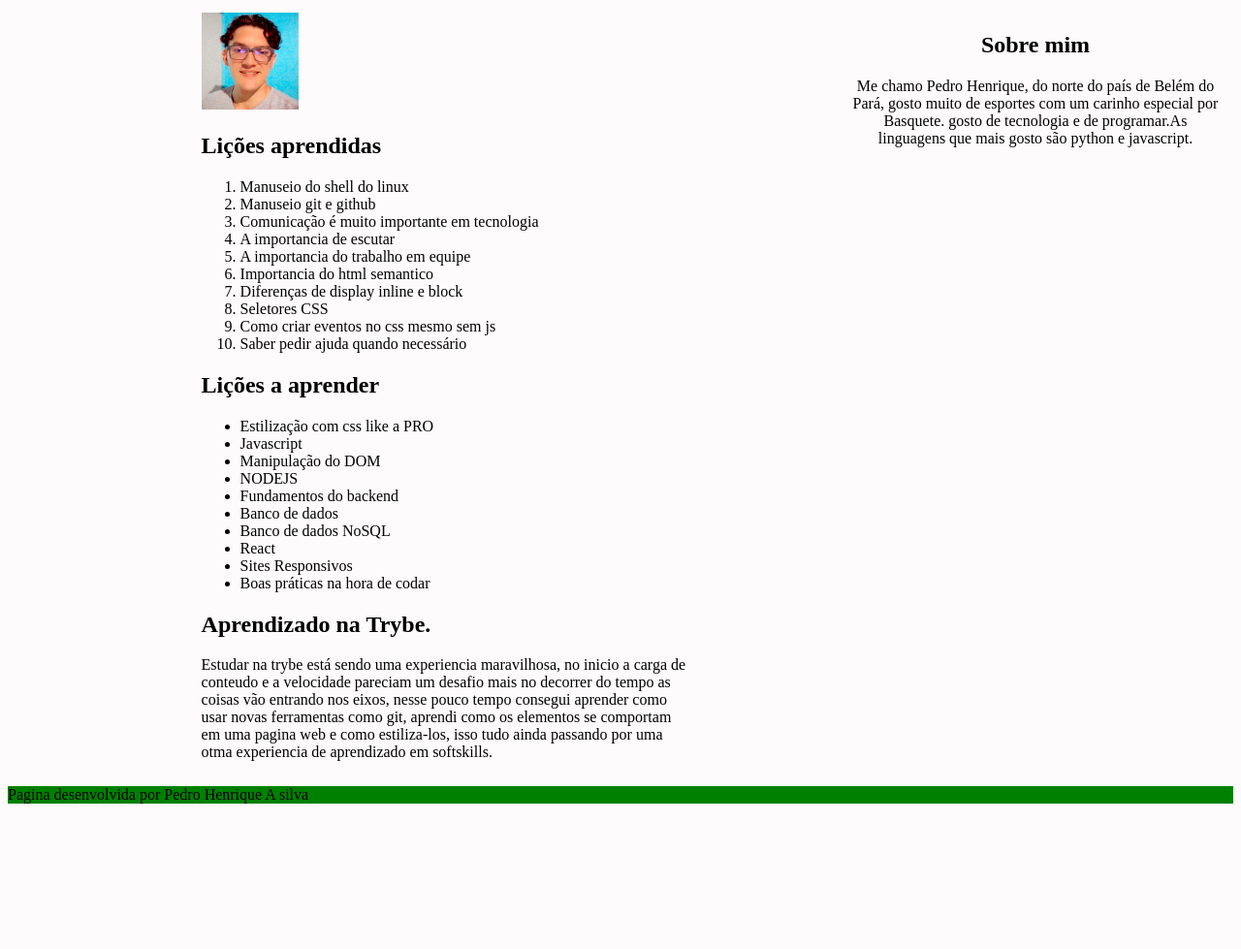
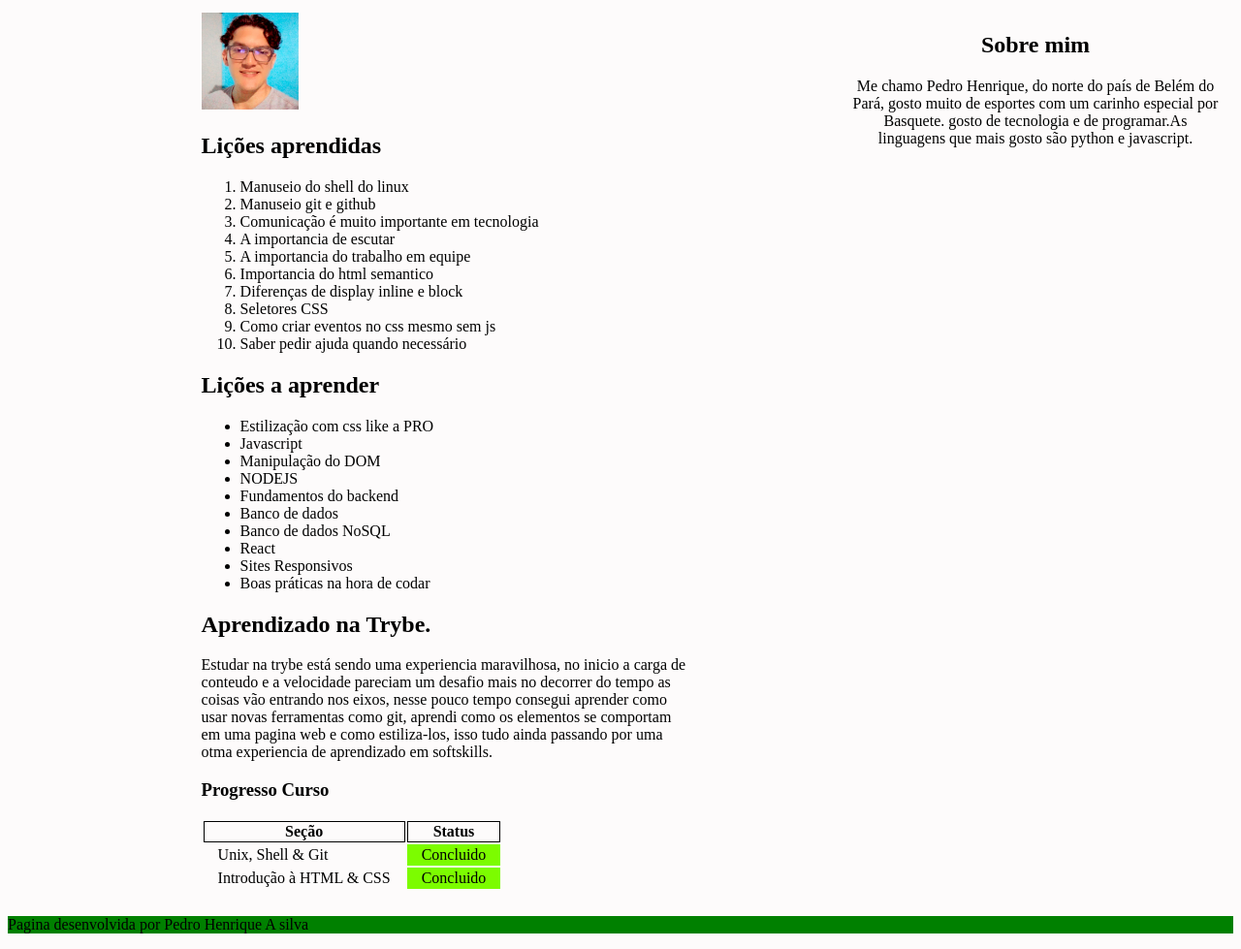
Before and after one commit to pedro-henrique-a-silva/lessons-learned, a website: page index.html in a window 1280 px wide. Shown: the part 147-1126 px from the top of the page at 97% size. Before the commit the page ends 992 px from the top, so only its background shows below. Drawn offline with Linux system fonts and the light colour scheme.

Commit message:
Requisito bonus 12 e 13 concluidos

```diff
--- a/index.html
+++ b/index.html
@@ -71,6 +71,24 @@
 
       </article>
     </section>
+
+    <section>
+      <h3>Progresso Curso</h3>
+      <table class="table-course">
+        <tr>
+          <th class="table-head">Seção</th>
+          <th class="table-head">Status</th>
+        </tr>
+        <tr>
+          <td>Unix, Shell & Git</td>
+          <td class="finished">Concluido</td>
+        </tr>
+        <tr>
+          <td>Introdução à HTML & CSS</td>
+          <td class="finished">Concluido</td>
+        </tr>
+      </table>
+    </section>
   </main>
 
   <aside id="sidebar">
--- a/style.css
+++ b/style.css
@@ -52,3 +52,15 @@ main img {
 footer {
   background-color: green;
 }
+
+.table-course tr td {
+  padding: 2px 15px;
+}
+
+.finished {
+  background-color: lawngreen;
+}
+
+.table-head {
+  border: 1px solid black;
+}
```
